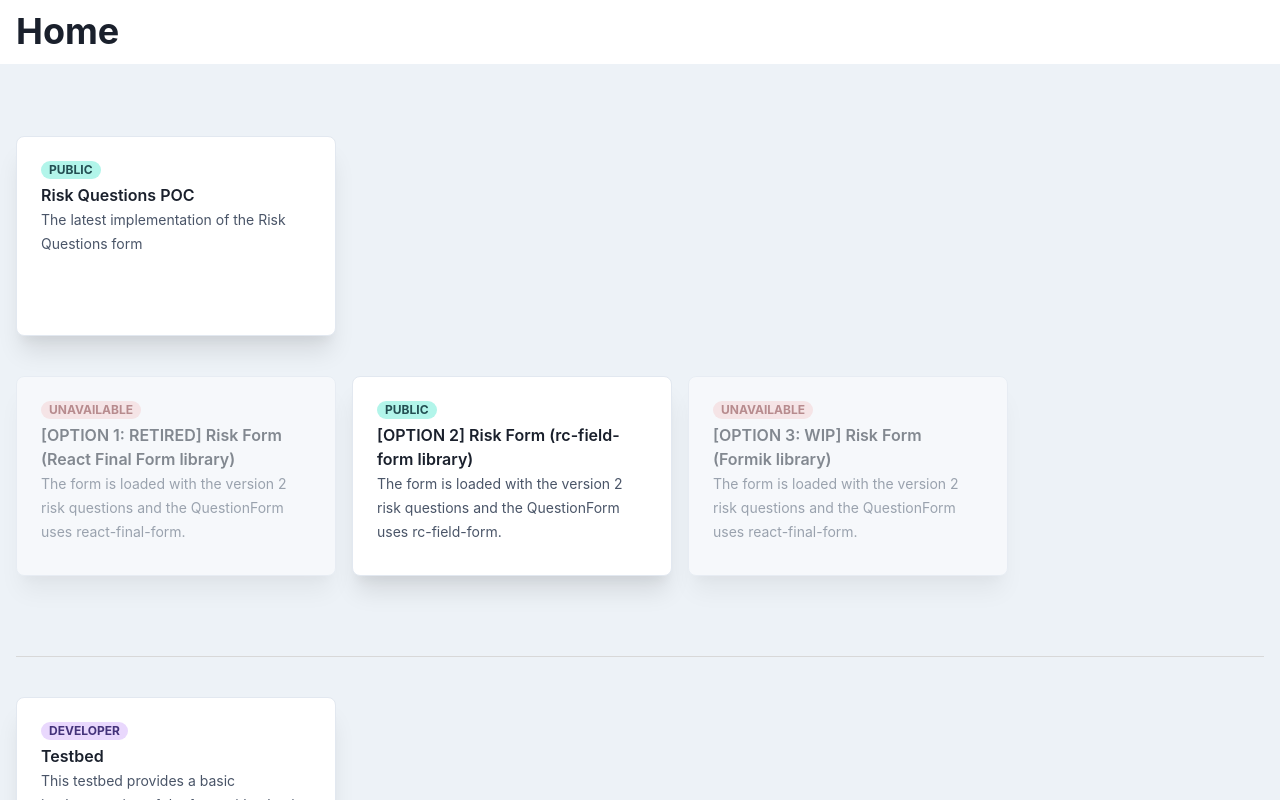
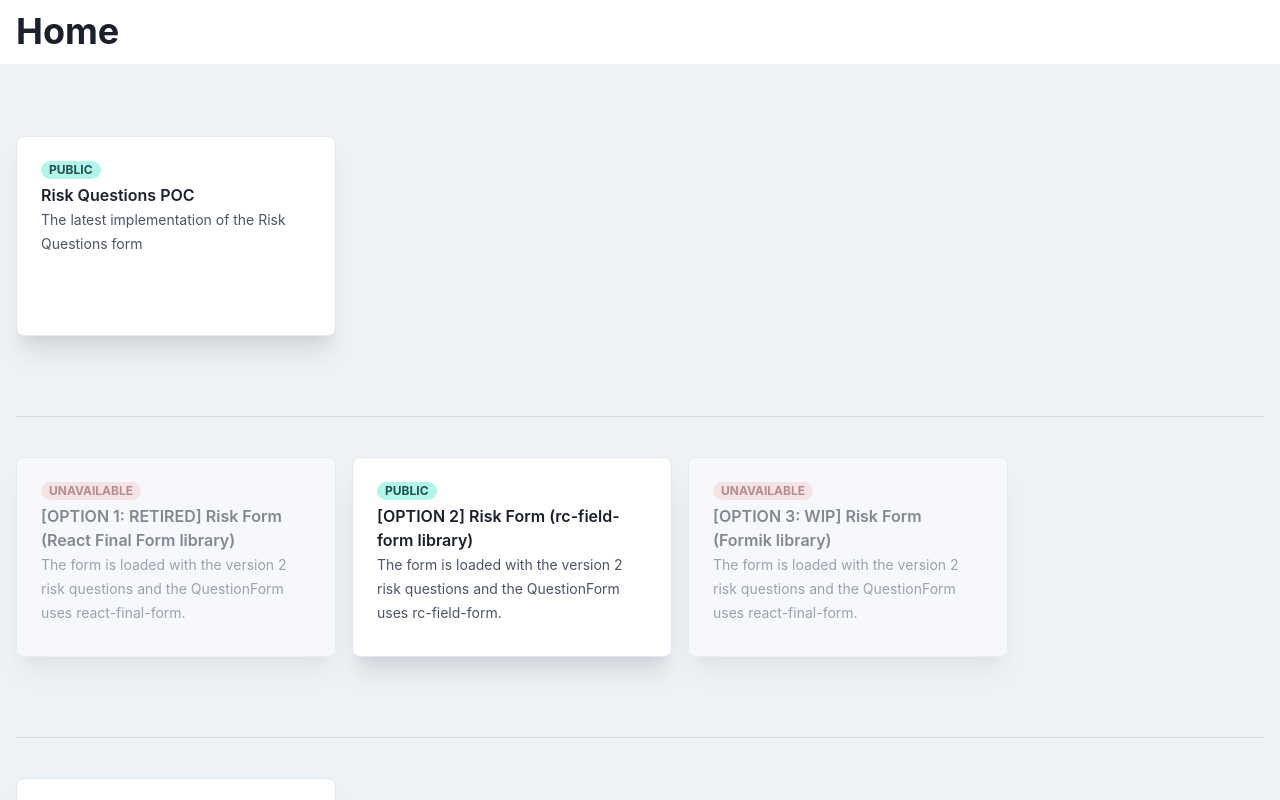
Before and after one commit to rsispal/react-json-schema-form-poc, a React (Create React App) app: page / in a window 1280 px wide. Shown: the top 800 px of the page. Built offline with nearby package versions, Linux system fonts and the light colour scheme.

Commit message:
UI tweak

```diff
--- a/src/pages/home/Home.page.tsx
+++ b/src/pages/home/Home.page.tsx
@@ -24,7 +24,13 @@ export const HomePage: FC<HomePageProps> = () => (
         audience="public"
       />
     </Flex>
-    <Flex flexWrap="wrap" alignItems="flex-start" paddingTop={10}>
+    <Flex
+      flexWrap="wrap"
+      alignItems="flex-start"
+      borderTop="1px solid #d8d8d8"
+      marginTop={20}
+      paddingTop={10}
+    >
       <RouteCard
         title="[OPTION 1: RETIRED] Risk Form (React Final Form library)"
         description="The form is loaded with the version 2 risk questions and the QuestionForm uses react-final-form."
```
